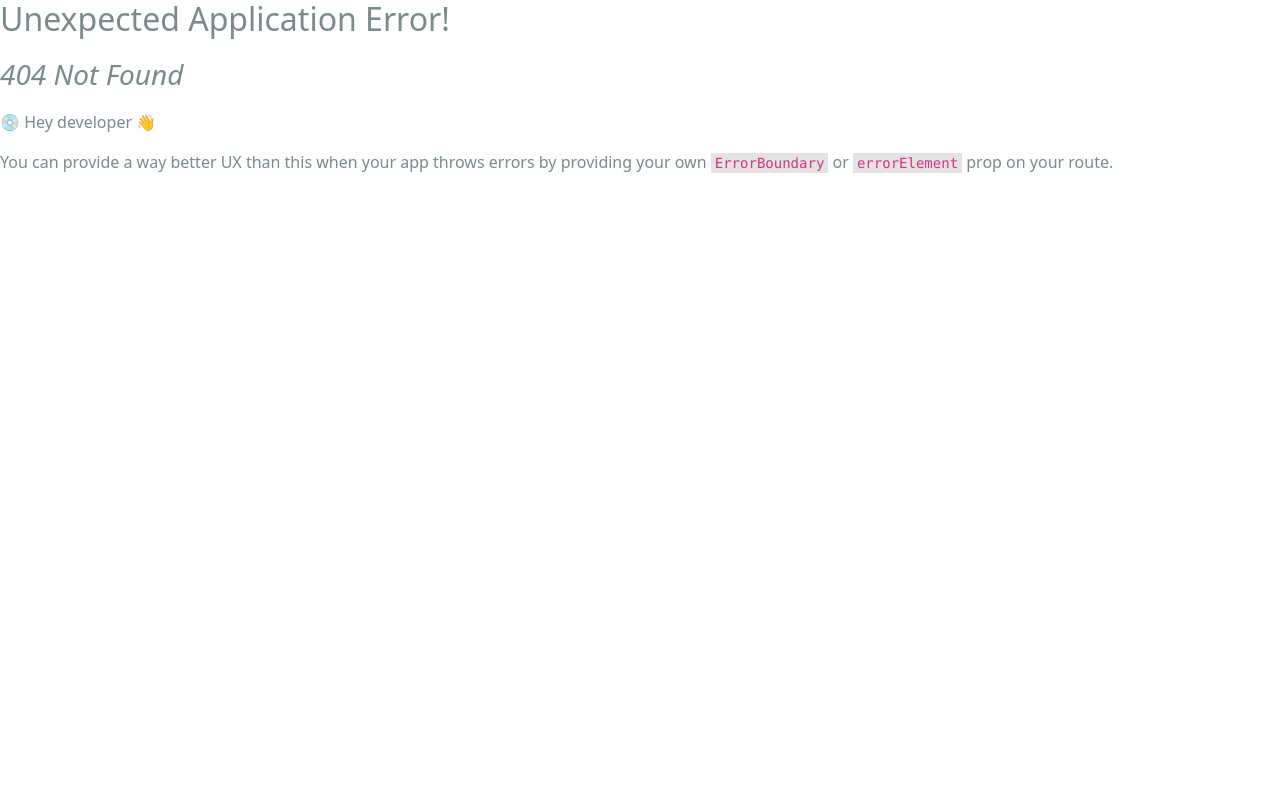
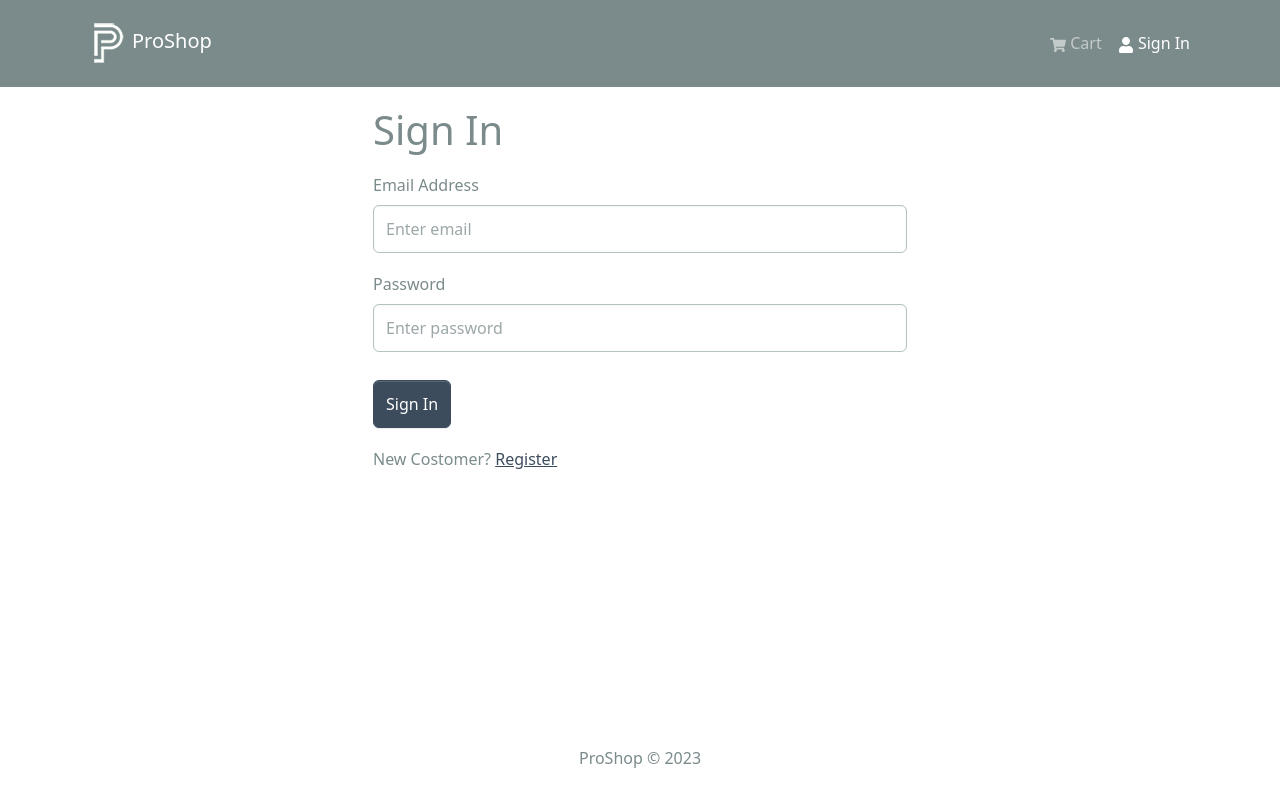
Before and after one commit to henry11241/proshop-demo, a React (Create React App) app in the folder frontend/: page /login in a window 1280 px wide. Before the commit this address had no page. Shown: the top 802 px of the page. Built offline with nearby package versions, Linux system fonts and the light colour scheme.

Commit message:
Create the login screen

```diff
--- /dev/null
+++ b/frontend/src/components/FormContainer.jsx
@@ -0,0 +1,14 @@
+import { Container, Row, Col } from 'react-bootstrap'
+
+const FormContainer = ({ children }) => {
+  return (
+    <Container>
+      <Row className="justify-content-md-center">
+        <Col xs={12} md={6}>
+          {children}
+        </Col>
+      </Row>
+    </Container>
+  )
+}
+export default FormContainer
--- a/frontend/src/index.js
+++ b/frontend/src/index.js
@@ -16,6 +16,7 @@
 import HomeScreen from './screens/HomeScreen'
 import ProductScreen from './screens/ProductScreen'
 import CartScreen from './screens/CartScreen'
+import LoginScreen from './screens/LoginScreen'
 
 const router = createBrowserRouter(
   createRoutesFromElements(
@@ -23,6 +24,7 @@
       <Route index={true} path="/" element={<HomeScreen />} />
       <Route path="/product/:id" element={<ProductScreen />} />
       <Route path="/cart" element={<CartScreen />} />
+      <Route path="/login" element={<LoginScreen />} />
     </Route>
   )
 )
--- /dev/null
+++ b/frontend/src/screens/LoginScreen.jsx
@@ -0,0 +1,53 @@
+import { useState } from 'react'
+import { Link } from 'react-router-dom'
+import { Form, Button, Row, Col, FormGroup, FormLabel, FormControl } from 'react-bootstrap'
+import FormContainer from '../components/FormContainer'
+
+const LoginScreen = () => {
+  const [email, setEmail] = useState('')
+  const [password, setPassword] = useState('')
+
+  const submitHandler = (e) => {
+    e.preventDefault()
+    console.log('submit')
+  }
+
+  return (
+    <FormContainer>
+      <h1>Sign In</h1>
+
+      <Form onSubmit={submitHandler}>
+        <FormGroup controlId="email" className="my-3">
+          <FormLabel>Email Address</FormLabel>
+          <FormControl
+            type="email"
+            placeholder="Enter email"
+            value={email}
+            onChange={(e) => setEmail(e.target.value)}
+          ></FormControl>
+        </FormGroup>
+
+        <FormGroup controlId="password" className="my-3">
+          <FormLabel>Password</FormLabel>
+          <FormControl
+            type="password"
+            placeholder="Enter password"
+            value={password}
+            onChange={(e) => setPassword(e.target.value)}
+          ></FormControl>
+        </FormGroup>
+
+        <Button type='submit' variant='primary' className='mt-2'>
+          Sign In
+        </Button>
+      </Form>
+
+      <Row className='py-3'>
+        <Col>
+          New Costomer? <Link to='/register'>Register</Link>
+        </Col>
+      </Row>
+    </FormContainer>
+  )
+}
+export default LoginScreen
--- a/frontend/src/store.js
+++ b/frontend/src/store.js
@@ -2,7 +2,6 @@
 import { apiSlice } from './slices/apiSlice'
 import cartSliceReducer from './slices/cartSlice'
 import authSliceReducer from './slices/authSlice'
-import authSlice from './slices/authSlice'
 
 const store = configureStore({
   reducer: {
```
